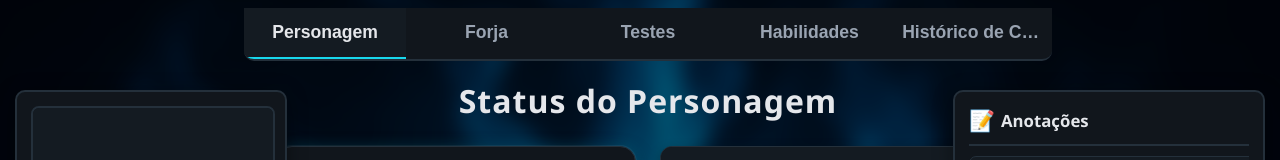
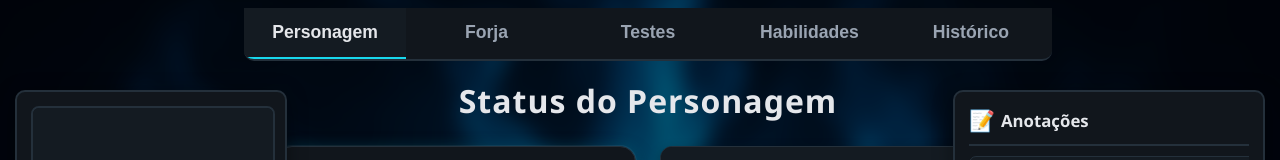
Before and after one commit to PedroAugusto08/LIGHT, a Next.js app: page / in a window 1280 px wide. Shown: the top 160 px of the page. Built offline with nearby package versions, Linux system fonts and the light colour scheme.

Commit message:
Update index.js

```diff
--- a/pages/index.js
+++ b/pages/index.js
@@ -33,7 +33,7 @@ export default function Home() {
           <button className="tab-btn" data-tab="forja">Forja</button>
           <button className="tab-btn" data-tab="testes">Testes</button>
           <button className="tab-btn" data-tab="habilidades">Habilidades</button>
-          <button className="tab-btn" data-tab="historico">Histórico de Construtos</button>
+          <button className="tab-btn" data-tab="historico">Histórico</button>
         </div>
         <div className="tabs-content">
           <div className="tab-pane" id="tab-personagem" style={{display:'flex'}}>
@@ -134,7 +134,7 @@ export default function Home() {
           </div>
           <div className="tab-pane" id="tab-historico" style={{display:'none'}}>
             <div className="historico-container">
-              <h2>Histórico de Construtos</h2>
+              <h2>Histórico</h2>
               <div className="historico-actions">
                 <button id="limparHistoricoBtn" type="button" className="clear-history-btn">Limpar histórico</button>
               </div>
```
